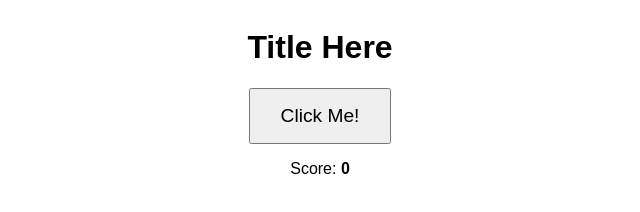
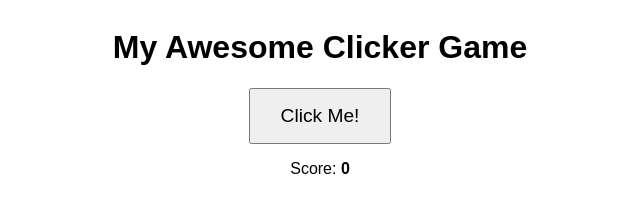
Before and after one commit to AConn03/catgame, a plain HTML site: page index.html in a window 1280 px wide. Shown: the whole page, without its empty margins (320-960 px from the left). Drawn offline with Linux system fonts and the light colour scheme.

Commit message:
Update index.html

```diff
--- a/index.html
+++ b/index.html
@@ -3,11 +3,11 @@
 <head>
     <meta charset="UTF-8">
     <meta name="viewport" content="width=device-width, initial-scale=1.0">
-    <title>WIWIWI</title>
+    <title>My Clicker Game</title>
     <link rel="stylesheet" href="style.css">
 </head>
 <body>
-    <h1>Title Here</h1>
+    <div id="clock"></div> <h1>My Awesome Clicker Game</h1>
     <button id="clickButton">Click Me!</button>
     <p>Score: <span id="score">0</span></p>
 
```
